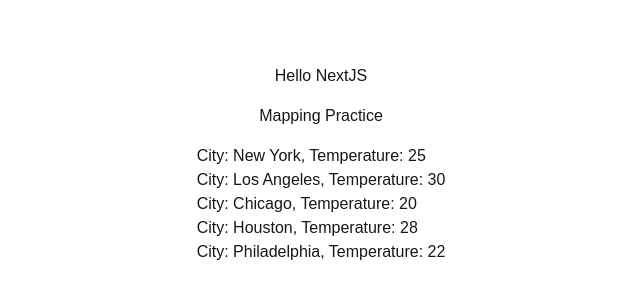
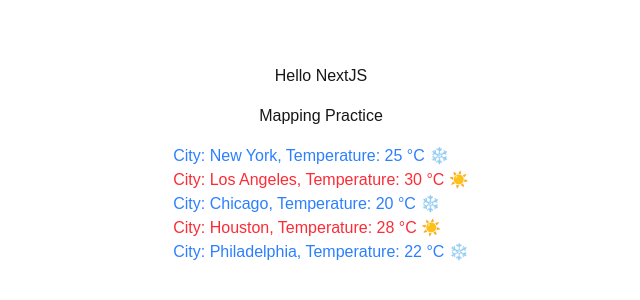
Before and after one commit to Chatan2700/next16-app-test, a Next.js app: page / in a window 1280 px wide. Shown: the part 236-536 px from the top of the page, without its empty margins (319-959 px from the left). Built offline with nearby package versions, Linux system fonts and the light colour scheme.

Commit message:
Exercise #13 Done

```diff
--- a/components/MapPractice.tsx
+++ b/components/MapPractice.tsx
@@ -24,8 +24,10 @@
           {/* // Destructure the properties directly in the map function */}
           {weather.map(({ id, city, temperature }: Weather) => {
             return (
-              <li key={id}>
-                City: {city}, Temperature: {temperature}
+              // Add classname based on a contion
+              <li key={id} className={temperature > 25 ? "text-red-500" : "text-blue-500"}>
+                {/* Render the UI conditionally as well  */}
+                City: {city}, Temperature: {temperature} °C {temperature > 25 ? "☀️" : "❄️"}
               </li>
             );
           })}
```
